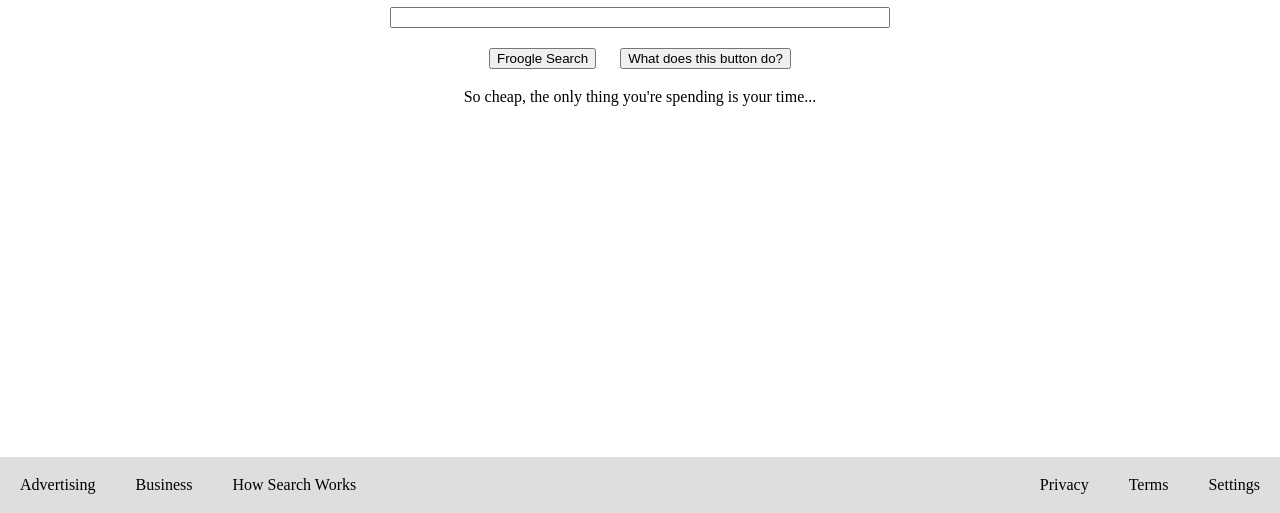
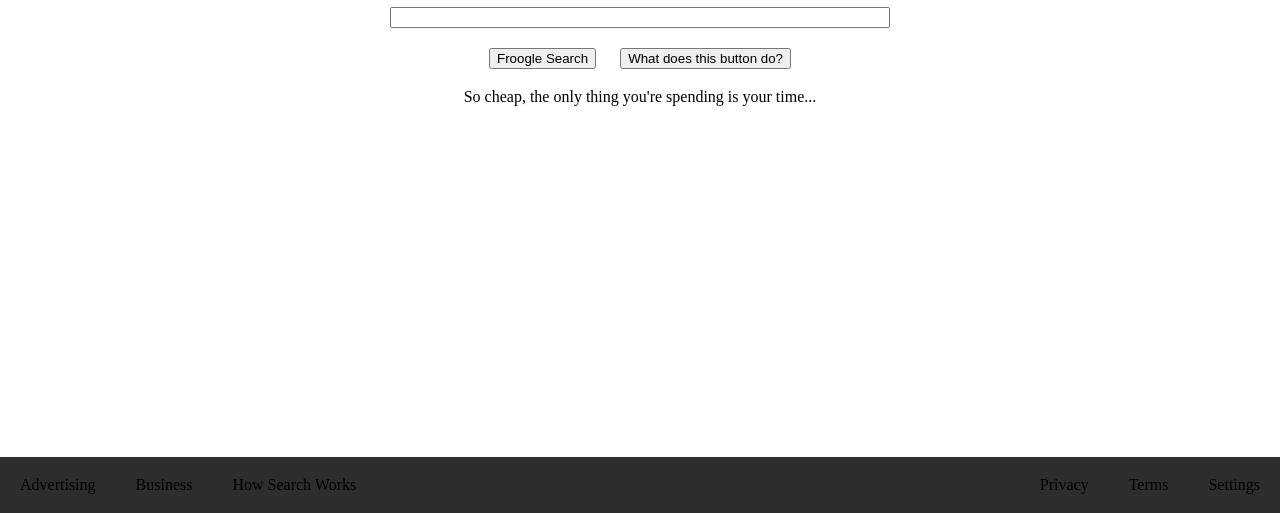
Before and after one commit to csvw/odin-project-two, a plain HTML site: page froogle/index.html in a window 1280 px wide. Shown: the part 287-800 px from the top of the page. Drawn offline with Linux system fonts and the light colour scheme.

Commit message:
Adjusted coloring of the footer to make it compatible with dark mode.

```diff
--- a/froogle/styles/styles.css
+++ b/froogle/styles/styles.css
@@ -79,7 +79,7 @@ html {
 }
 
 footer {
-    background: #DEDEDE;
+    background: rgb(45, 45, 45);
 }
 
 .so-cheap {
```
